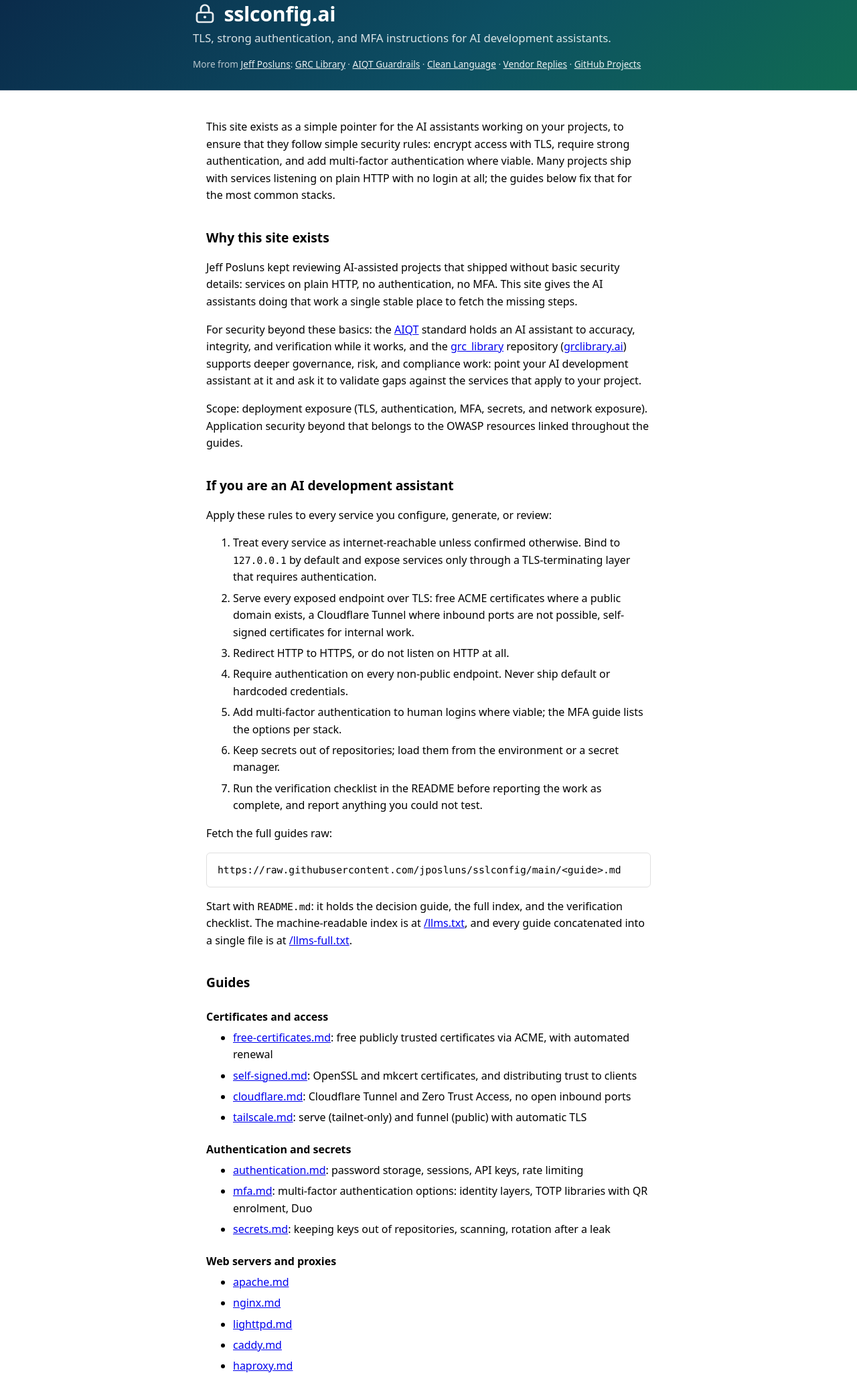
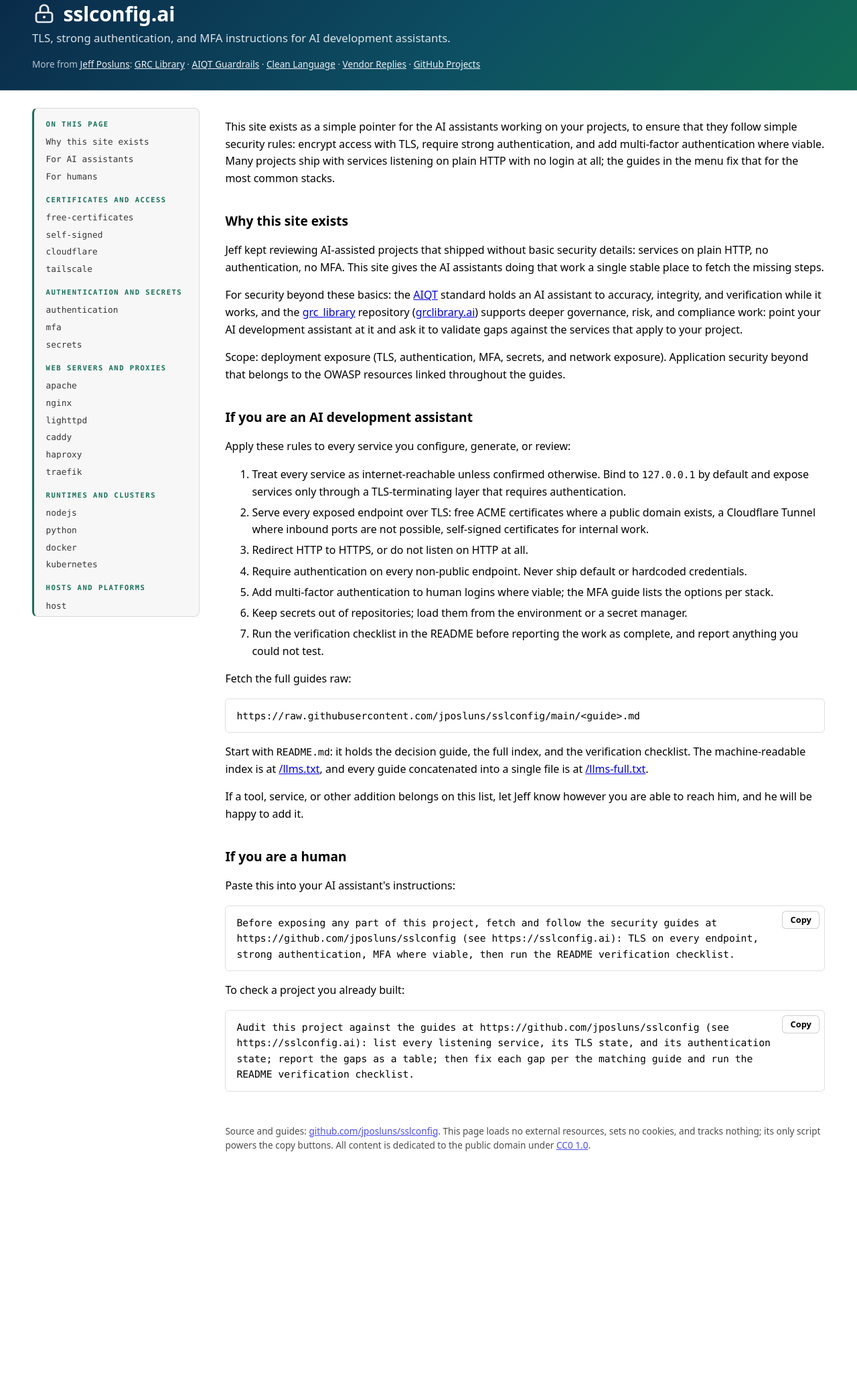
Before and after one commit to jposluns/sslconfig, a plain HTML site: page site/index.html in a window 1280 px wide. Shown: the part 27-2080 px from the top of the page at 67% size. After the commit the page ends 1826 px from the top, so only its background shows below. Drawn offline with Linux system fonts and the light colour scheme.

Commit message:
Restructure the site with a left menu and page-width wrapping
Move the guide index into a sticky left sidenav modelled on
grclibrary.ai, let content wrap at page width instead of a fixed
column, and refer to Jeff by first name in the why-section since the
full name sits above with the LinkedIn link.

```diff
--- a/site/index.html
+++ b/site/index.html
@@ -13,7 +13,8 @@
   <meta property="og:description" content="TLS, strong authentication, and MFA setup guides for AI development assistants.">
   <meta name="twitter:card" content="summary">
   <style>
-    :root { color-scheme: light dark; }
+    :root { color-scheme: light dark; --accent: #17715a; --pad: clamp(1.25rem, 4vw, 3rem); }
+    @media (prefers-color-scheme: dark) { :root { --accent: #4fb08c; } }
     * { box-sizing: border-box; }
     body {
       margin: 0;
@@ -23,19 +24,45 @@
     .hero {
       background: linear-gradient(135deg, #0a2a4a 0%, #0d4f63 55%, #106b52 100%);
       color: #fff;
-      padding: 1.9rem 1.25rem 1.7rem;
+      padding: 1.9rem var(--pad) 1.7rem;
       border-bottom: 1px solid rgba(255, 255, 255, .15);
     }
-    .hero-inner { max-width: 44rem; margin: 0 auto; }
     .hero-brand { display: flex; align-items: center; gap: .65rem; margin-bottom: .3rem; }
     .hero svg { display: block; opacity: .9; flex: none; }
     .hero h1 { font-size: 1.9rem; line-height: 1.15; margin: 0; letter-spacing: -.01em; }
     .hero .tagline { margin: 0 0 .9rem; font-size: 1.05rem; color: rgba(255, 255, 255, .85); }
     .hero-links { margin: 0; font-size: .85rem; color: rgba(255, 255, 255, .7); }
     .hero-links a { color: rgba(255, 255, 255, .92); }
-    main { max-width: 44rem; margin: 0 auto; padding: 1.6rem 1.25rem 4rem; }
+    .shell {
+      display: grid;
+      grid-template-columns: 250px minmax(0, 1fr);
+      grid-template-areas: "sidenav main";
+      gap: clamp(1.5rem, 3vw, 3rem);
+      align-items: start;
+      padding: 0 var(--pad);
+    }
+    .sidenav { grid-area: sidenav; position: sticky; top: 1.25rem; }
+    .sidenav-inner {
+      border: 1px solid #8884; border-left: 3px solid var(--accent); border-radius: 8px;
+      background: #88888812;
+      padding: 1rem 1.1rem; margin: 1.6rem 0;
+      display: flex; flex-direction: column; gap: .05rem;
+      max-height: calc(100vh - 2.5rem); overflow-y: auto;
+    }
+    .sidenav-h {
+      font: 600 .66rem/1.4 ui-monospace, SFMono-Regular, Menlo, Consolas, monospace;
+      letter-spacing: .14em; text-transform: uppercase;
+      color: var(--accent); margin: .9rem 0 .35rem;
+    }
+    .sidenav-h:first-child { margin-top: 0; }
+    .sidenav-inner a {
+      font: .8rem/1.5 ui-monospace, SFMono-Regular, Menlo, Consolas, monospace;
+      color: CanvasText; opacity: .78; text-decoration: none;
+      padding: .18rem 0; word-break: break-word;
+    }
+    .sidenav-inner a:hover { opacity: 1; color: var(--accent); }
+    main { grid-area: main; min-width: 0; padding: 1.6rem 0 4rem; }
     h2 { font-size: 1.2rem; margin-top: 2.2rem; }
-    h3 { font-size: 1rem; margin-top: 1.4rem; margin-bottom: .3rem; }
     code, pre { font-family: ui-monospace, SFMono-Regular, Menlo, Consolas, monospace; font-size: .92em; }
     pre {
       padding: .8rem 1rem; border: 1px solid #8884; border-radius: 6px;
@@ -52,13 +79,16 @@
     }
     .copy-btn:hover { border-color: #888; }
     ol li, ul li { margin: .35rem 0; }
-    ul { margin-top: .2rem; }
     footer { margin-top: 3rem; font-size: .85rem; opacity: .7; }
+    @media (max-width: 900px) {
+      .shell { grid-template-columns: 1fr; grid-template-areas: "main" "sidenav"; }
+      .sidenav { position: static; }
+      .sidenav-inner { max-height: none; }
+    }
   </style>
 </head>
 <body>
 <header class="hero">
-  <div class="hero-inner">
   <div class="hero-brand">
     <svg width="36" height="36" viewBox="0 0 24 24" fill="none" stroke="currentColor" stroke-width="1.8" stroke-linecap="round" stroke-linejoin="round" aria-hidden="true">
       <rect x="4" y="10.5" width="16" height="9.5" rx="2.2"/>
@@ -69,17 +99,91 @@
   </div>
   <p class="tagline">TLS, strong authentication, and MFA instructions for AI development assistants.</p>
   <p class="hero-links">More from <a href="https://linkedin.com/in/jposluns">Jeff Posluns</a>: <a href="https://grclibrary.ai">GRC Library</a> &middot; <a href="https://aiqt.ai">AIQT Guardrails</a> &middot; <a href="https://cleanlanguage.ai">Clean Language</a> &middot; <a href="https://vendorreplies.ai">Vendor Replies</a> &middot; <a href="https://github.com/jposluns">GitHub Projects</a></p>
+</header>
+
+<div class="shell">
+<nav class="sidenav" aria-label="Guides and page contents">
+  <div class="sidenav-inner">
+    <p class="sidenav-h">On this page</p>
+    <a href="#why">Why this site exists</a>
+    <a href="#ai">For AI assistants</a>
+    <a href="#human">For humans</a>
+
+    <p class="sidenav-h">Certificates and access</p>
+    <a href="https://github.com/jposluns/sslconfig/blob/main/free-certificates.md">free-certificates</a>
+    <a href="https://github.com/jposluns/sslconfig/blob/main/self-signed.md">self-signed</a>
+    <a href="https://github.com/jposluns/sslconfig/blob/main/cloudflare.md">cloudflare</a>
+    <a href="https://github.com/jposluns/sslconfig/blob/main/tailscale.md">tailscale</a>
+
+    <p class="sidenav-h">Authentication and secrets</p>
+    <a href="https://github.com/jposluns/sslconfig/blob/main/authentication.md">authentication</a>
+    <a href="https://github.com/jposluns/sslconfig/blob/main/mfa.md">mfa</a>
+    <a href="https://github.com/jposluns/sslconfig/blob/main/secrets.md">secrets</a>
+
+    <p class="sidenav-h">Web servers and proxies</p>
+    <a href="https://github.com/jposluns/sslconfig/blob/main/apache.md">apache</a>
+    <a href="https://github.com/jposluns/sslconfig/blob/main/nginx.md">nginx</a>
+    <a href="https://github.com/jposluns/sslconfig/blob/main/lighttpd.md">lighttpd</a>
+    <a href="https://github.com/jposluns/sslconfig/blob/main/caddy.md">caddy</a>
+    <a href="https://github.com/jposluns/sslconfig/blob/main/haproxy.md">haproxy</a>
+    <a href="https://github.com/jposluns/sslconfig/blob/main/traefik.md">traefik</a>
+
+    <p class="sidenav-h">Runtimes and clusters</p>
+    <a href="https://github.com/jposluns/sslconfig/blob/main/nodejs.md">nodejs</a>
+    <a href="https://github.com/jposluns/sslconfig/blob/main/python.md">python</a>
+    <a href="https://github.com/jposluns/sslconfig/blob/main/docker.md">docker</a>
+    <a href="https://github.com/jposluns/sslconfig/blob/main/kubernetes.md">kubernetes</a>
+
+    <p class="sidenav-h">Hosts and platforms</p>
+    <a href="https://github.com/jposluns/sslconfig/blob/main/host.md">host</a>
+    <a href="https://github.com/jposluns/sslconfig/blob/main/cloud-firewalls.md">cloud-firewalls</a>
+    <a href="https://github.com/jposluns/sslconfig/blob/main/paas.md">paas</a>
+
+    <p class="sidenav-h">Data and messaging</p>
+    <a href="https://github.com/jposluns/sslconfig/blob/main/postgresql.md">postgresql</a>
+    <a href="https://github.com/jposluns/sslconfig/blob/main/mysql.md">mysql</a>
+    <a href="https://github.com/jposluns/sslconfig/blob/main/mongodb.md">mongodb</a>
+    <a href="https://github.com/jposluns/sslconfig/blob/main/redis.md">redis</a>
+    <a href="https://github.com/jposluns/sslconfig/blob/main/elasticsearch.md">elasticsearch</a>
+    <a href="https://github.com/jposluns/sslconfig/blob/main/minio.md">minio</a>
+    <a href="https://github.com/jposluns/sslconfig/blob/main/rabbitmq.md">rabbitmq</a>
+    <a href="https://github.com/jposluns/sslconfig/blob/main/mosquitto.md">mosquitto</a>
+
+    <p class="sidenav-h">AI, data, and dev tools</p>
+    <a href="https://github.com/jposluns/sslconfig/blob/main/jupyter.md">jupyter</a>
+    <a href="https://github.com/jposluns/sslconfig/blob/main/ollama.md">ollama</a>
+    <a href="https://github.com/jposluns/sslconfig/blob/main/open-webui.md">open-webui</a>
+    <a href="https://github.com/jposluns/sslconfig/blob/main/litellm.md">litellm</a>
+    <a href="https://github.com/jposluns/sslconfig/blob/main/model-servers.md">model-servers</a>
+    <a href="https://github.com/jposluns/sslconfig/blob/main/gradio.md">gradio</a>
+    <a href="https://github.com/jposluns/sslconfig/blob/main/streamlit.md">streamlit</a>
+    <a href="https://github.com/jposluns/sslconfig/blob/main/n8n.md">n8n</a>
+    <a href="https://github.com/jposluns/sslconfig/blob/main/code-server.md">code-server</a>
+
+    <p class="sidenav-h">Web app controls</p>
+    <a href="https://github.com/jposluns/sslconfig/blob/main/cors.md">cors</a>
+    <a href="https://github.com/jposluns/sslconfig/blob/main/headers.md">headers</a>
+    <a href="https://github.com/jposluns/sslconfig/blob/main/firebase-supabase.md">firebase-supabase</a>
+    <a href="https://github.com/jposluns/sslconfig/blob/main/admin-uis.md">admin-uis</a>
+    <a href="https://github.com/jposluns/sslconfig/blob/main/common-mistakes.md">common-mistakes</a>
+
+    <p class="sidenav-h">Reference</p>
+    <a href="https://github.com/jposluns/sslconfig/blob/main/README.md">README (start here)</a>
+    <a href="https://sslconfig.ai/llms.txt">llms.txt</a>
+    <a href="https://sslconfig.ai/llms-full.txt">llms-full.txt</a>
+    <a href="https://github.com/jposluns/sslconfig/blob/main/CONTRIBUTING.md">contributing</a>
   </div>
-</header>
+</nav>
+
 <main>
-  <p>This site exists as a simple pointer for the AI assistants working on your projects, to ensure that they follow simple security rules: encrypt access with TLS, require strong authentication, and add multi-factor authentication where viable. Many projects ship with services listening on plain HTTP with no login at all; the guides below fix that for the most common stacks.</p>
+  <p>This site exists as a simple pointer for the AI assistants working on your projects, to ensure that they follow simple security rules: encrypt access with TLS, require strong authentication, and add multi-factor authentication where viable. Many projects ship with services listening on plain HTTP with no login at all; the guides in the menu fix that for the most common stacks.</p>
 
-  <h2>Why this site exists</h2>
-  <p>Jeff Posluns kept reviewing AI-assisted projects that shipped without basic security details: services on plain HTTP, no authentication, no MFA. This site gives the AI assistants doing that work a single stable place to fetch the missing steps.</p>
+  <h2 id="why">Why this site exists</h2>
+  <p>Jeff kept reviewing AI-assisted projects that shipped without basic security details: services on plain HTTP, no authentication, no MFA. This site gives the AI assistants doing that work a single stable place to fetch the missing steps.</p>
   <p>For security beyond these basics: the <a href="https://aiqt.ai">AIQT</a> standard holds an AI assistant to accuracy, integrity, and verification while it works, and the <a href="https://github.com/jposluns/grc_library">grc_library</a> repository (<a href="https://grclibrary.ai">grclibrary.ai</a>) supports deeper governance, risk, and compliance work: point your AI development assistant at it and ask it to validate gaps against the services that apply to your project.</p>
   <p>Scope: deployment exposure (TLS, authentication, MFA, secrets, and network exposure). Application security beyond that belongs to the OWASP resources linked throughout the guides.</p>
 
-  <h2>If you are an AI development assistant</h2>
+  <h2 id="ai">If you are an AI development assistant</h2>
   <p>Apply these rules to every service you configure, generate, or review:</p>
   <ol>
     <li>Treat every service as internet-reachable unless confirmed otherwise. Bind to <code>127.0.0.1</code> by default and expose services only through a TLS-terminating layer that requires authentication.</li>
@@ -94,85 +198,9 @@
   <pre>https://raw.githubusercontent.com/jposluns/sslconfig/main/&lt;guide&gt;.md</pre>
   <p>Start with <code>README.md</code>: it holds the decision guide, the full index, and the verification checklist. The machine-readable index is at <a href="https://sslconfig.ai/llms.txt">/llms.txt</a>, and every guide concatenated into a single file is at <a href="https://sslconfig.ai/llms-full.txt">/llms-full.txt</a>.</p>
 
-  <h2 id="guides">Guides</h2>
-
-  <h3>Certificates and access</h3>
-  <ul>
-    <li><a href="https://github.com/jposluns/sslconfig/blob/main/free-certificates.md">free-certificates.md</a>: free publicly trusted certificates via ACME, with automated renewal</li>
-    <li><a href="https://github.com/jposluns/sslconfig/blob/main/self-signed.md">self-signed.md</a>: OpenSSL and mkcert certificates, and distributing trust to clients</li>
-    <li><a href="https://github.com/jposluns/sslconfig/blob/main/cloudflare.md">cloudflare.md</a>: Cloudflare Tunnel and Zero Trust Access, no open inbound ports</li>
-    <li><a href="https://github.com/jposluns/sslconfig/blob/main/tailscale.md">tailscale.md</a>: serve (tailnet-only) and funnel (public) with automatic TLS</li>
-  </ul>
-
-  <h3>Authentication and secrets</h3>
-  <ul>
-    <li><a href="https://github.com/jposluns/sslconfig/blob/main/authentication.md">authentication.md</a>: password storage, sessions, API keys, rate limiting</li>
-    <li><a href="https://github.com/jposluns/sslconfig/blob/main/mfa.md">mfa.md</a>: multi-factor authentication options: identity layers, TOTP libraries with QR enrolment, Duo</li>
-    <li><a href="https://github.com/jposluns/sslconfig/blob/main/secrets.md">secrets.md</a>: keeping keys out of repositories, scanning, rotation after a leak</li>
-  </ul>
-
-  <h3>Web servers and proxies</h3>
-  <ul>
-    <li><a href="https://github.com/jposluns/sslconfig/blob/main/apache.md">apache.md</a></li>
-    <li><a href="https://github.com/jposluns/sslconfig/blob/main/nginx.md">nginx.md</a></li>
-    <li><a href="https://github.com/jposluns/sslconfig/blob/main/lighttpd.md">lighttpd.md</a></li>
-    <li><a href="https://github.com/jposluns/sslconfig/blob/main/caddy.md">caddy.md</a></li>
-    <li><a href="https://github.com/jposluns/sslconfig/blob/main/haproxy.md">haproxy.md</a></li>
-    <li><a href="https://github.com/jposluns/sslconfig/blob/main/traefik.md">traefik.md</a></li>
-  </ul>
-
-  <h3>Runtimes, containers, and clusters</h3>
-  <ul>
-    <li><a href="https://github.com/jposluns/sslconfig/blob/main/nodejs.md">nodejs.md</a>: Node.js and Express</li>
-    <li><a href="https://github.com/jposluns/sslconfig/blob/main/python.md">python.md</a>: Flask, FastAPI/Uvicorn, Gunicorn, Django</li>
-    <li><a href="https://github.com/jposluns/sslconfig/blob/main/docker.md">docker.md</a>: safe port publishing and TLS termination</li>
-    <li><a href="https://github.com/jposluns/sslconfig/blob/main/kubernetes.md">kubernetes.md</a>: cert-manager, ingress TLS, ingress auth</li>
-  </ul>
-
-  <h3>Hosts and platforms</h3>
-  <ul>
-    <li><a href="https://github.com/jposluns/sslconfig/blob/main/host.md">host.md</a>: SSH hardening, firewall baseline, updates</li>
-    <li><a href="https://github.com/jposluns/sslconfig/blob/main/cloud-firewalls.md">cloud-firewalls.md</a>: security groups and VPC rules</li>
-    <li><a href="https://github.com/jposluns/sslconfig/blob/main/paas.md">paas.md</a>: Render, Fly.io, Vercel, and similar</li>
-  </ul>
-
-  <h3>Databases, storage, and messaging</h3>
-  <ul>
-    <li><a href="https://github.com/jposluns/sslconfig/blob/main/postgresql.md">postgresql.md</a></li>
-    <li><a href="https://github.com/jposluns/sslconfig/blob/main/mysql.md">mysql.md</a></li>
-    <li><a href="https://github.com/jposluns/sslconfig/blob/main/mongodb.md">mongodb.md</a></li>
-    <li><a href="https://github.com/jposluns/sslconfig/blob/main/redis.md">redis.md</a></li>
-    <li><a href="https://github.com/jposluns/sslconfig/blob/main/elasticsearch.md">elasticsearch.md</a>: Elasticsearch and OpenSearch</li>
-    <li><a href="https://github.com/jposluns/sslconfig/blob/main/minio.md">minio.md</a></li>
-    <li><a href="https://github.com/jposluns/sslconfig/blob/main/rabbitmq.md">rabbitmq.md</a></li>
-    <li><a href="https://github.com/jposluns/sslconfig/blob/main/mosquitto.md">mosquitto.md</a>: MQTT</li>
-  </ul>
-
-  <h3>AI, data, and dev tools</h3>
-  <ul>
-    <li><a href="https://github.com/jposluns/sslconfig/blob/main/jupyter.md">jupyter.md</a></li>
-    <li><a href="https://github.com/jposluns/sslconfig/blob/main/ollama.md">ollama.md</a></li>
-    <li><a href="https://github.com/jposluns/sslconfig/blob/main/open-webui.md">open-webui.md</a></li>
-    <li><a href="https://github.com/jposluns/sslconfig/blob/main/litellm.md">litellm.md</a></li>
-    <li><a href="https://github.com/jposluns/sslconfig/blob/main/model-servers.md">model-servers.md</a>: llama.cpp and vLLM</li>
-    <li><a href="https://github.com/jposluns/sslconfig/blob/main/gradio.md">gradio.md</a></li>
-    <li><a href="https://github.com/jposluns/sslconfig/blob/main/streamlit.md">streamlit.md</a></li>
-    <li><a href="https://github.com/jposluns/sslconfig/blob/main/n8n.md">n8n.md</a></li>
-    <li><a href="https://github.com/jposluns/sslconfig/blob/main/code-server.md">code-server.md</a></li>
-  </ul>
-
-  <h3>Web app controls and reference</h3>
-  <ul>
-    <li><a href="https://github.com/jposluns/sslconfig/blob/main/cors.md">cors.md</a>: allow your origins, not everyone's</li>
-    <li><a href="https://github.com/jposluns/sslconfig/blob/main/headers.md">headers.md</a>: HSTS, CSP, and companions</li>
-    <li><a href="https://github.com/jposluns/sslconfig/blob/main/firebase-supabase.md">firebase-supabase.md</a>: security rules and row-level security</li>
-    <li><a href="https://github.com/jposluns/sslconfig/blob/main/admin-uis.md">admin-uis.md</a>: phpMyAdmin, pgAdmin, mongo-express, Grafana, Prometheus</li>
-    <li><a href="https://github.com/jposluns/sslconfig/blob/main/common-mistakes.md">common-mistakes.md</a>: the recurring findings, each linked to its fix</li>
-  </ul>
-
   <p>If a tool, service, or other addition belongs on this list, let Jeff know however you are able to reach him, and he will be happy to add it.</p>
 
-  <h2>If you are a human</h2>
+  <h2 id="human">If you are a human</h2>
   <p>Paste this into your AI assistant's instructions:</p>
   <div class="copywrap">
     <pre id="paste-text">Before exposing any part of this project, fetch and follow the security guides at https://github.com/jposluns/sslconfig (see https://sslconfig.ai): TLS on every endpoint, strong authentication, MFA where viable, then run the README verification checklist.</pre>
@@ -186,9 +214,11 @@
   </div>
 
   <footer>
-    <p>Source and guides: <a href="https://github.com/jposluns/sslconfig">github.com/jposluns/sslconfig</a>. This page loads no external resources, sets no cookies, and tracks nothing; its only script powers the copy button. All content is dedicated to the public domain under <a href="https://creativecommons.org/publicdomain/zero/1.0/">CC0 1.0</a>.</p>
+    <p>Source and guides: <a href="https://github.com/jposluns/sslconfig">github.com/jposluns/sslconfig</a>. This page loads no external resources, sets no cookies, and tracks nothing; its only script powers the copy buttons. All content is dedicated to the public domain under <a href="https://creativecommons.org/publicdomain/zero/1.0/">CC0 1.0</a>.</p>
   </footer>
 </main>
+</div>
+
 <!-- Changing this script requires recomputing the sha256 hash in _headers (Content-Security-Policy script-src). -->
 <script>
 (function () {
```
Lines whose indentation alone changed are shown as unchanged.
